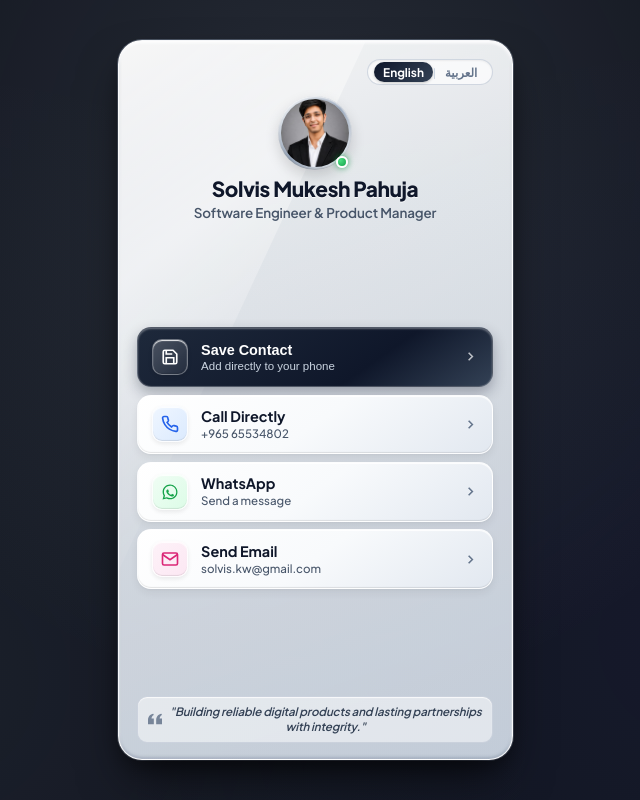
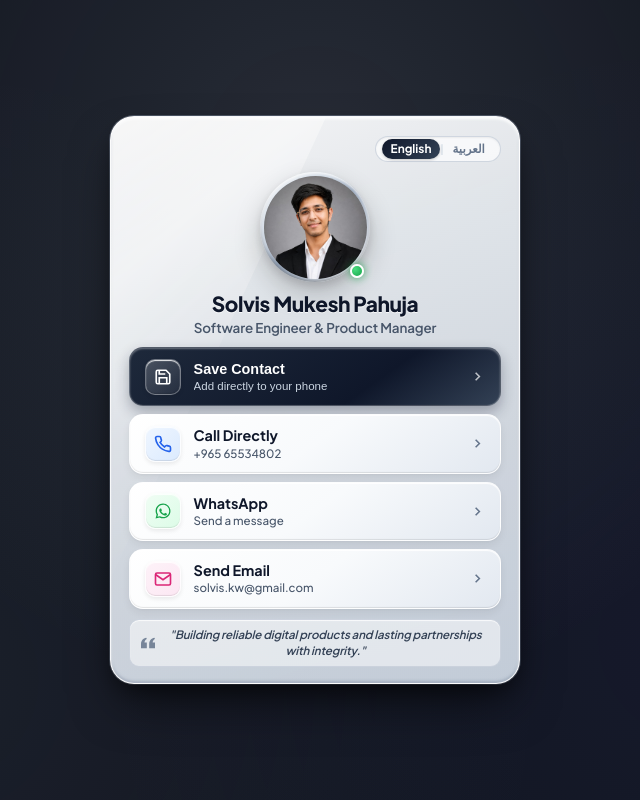
Before and after one commit to Solvis-KW/MY_DIGITAL_CARD, a plain HTML site: page index.html in a window 1280 px wide. Shown: the whole page, without its empty margins (325-965 px from the left). Drawn offline with Linux system fonts and the light colour scheme.

Commit message:
Enlarge profile avatar size and center headshot focus

```diff
--- a/style.css
+++ b/style.css
@@ -68,15 +68,14 @@ html[dir="rtl"] {
 body {
   background-color: var(--bg-studio);
   color: var(--text-dark);
-  height: 100%;
-  height: 100dvh;
-  max-height: 100dvh;
+  min-height: 100vh;
+  min-height: 100dvh;
   display: flex;
   align-items: center;
   justify-content: center;
   position: relative;
-  overflow: hidden;
-  padding: env(safe-area-inset-top, 0.5rem) env(safe-area-inset-right, 0.85rem) env(safe-area-inset-bottom, 0.5rem) env(safe-area-inset-left, 0.85rem);
+  overflow-y: auto;
+  padding: 1rem 0.85rem;
 }
 
 /* Ambient Studio Light Background */
@@ -94,13 +93,12 @@ body {
 /* Screen Stage (Fits single mobile screen) */
 .screen-stage {
   width: 100%;
-  max-width: 395px;
-  height: 100%;
-  max-height: 720px;
+  max-width: 410px;
   display: flex;
   flex-direction: column;
   justify-content: center;
   z-index: 10;
+  margin: auto 0;
 }
 
 /* ==========================================================================
@@ -245,25 +243,37 @@ html[dir="rtl"] .card-inner-header {
 
 .avatar-frame {
   position: relative;
-  margin-bottom: 0.45rem;
+  margin-bottom: 0.65rem;
 }
 
 .silver-bezel {
-  width: 74px;
-  height: 74px;
+  width: 110px;
+  height: 110px;
   border-radius: var(--radius-full);
-  padding: 3px;
-  background: linear-gradient(135deg, #ffffff 0%, #94a3b8 50%, #ffffff 100%);
+  padding: 3.5px;
+  background: linear-gradient(135deg, #ffffff 0%, #cbd5e1 35%, #94a3b8 50%, #ffffff 100%);
   box-shadow:
+    0 12px 28px rgba(0, 0, 0, 0.2),
+    0 4px 10px rgba(0, 0, 0, 0.12),
+    inset 0 1.5px 3px rgba(255, 255, 255, 0.95),
+    inset 0 -1.5px 3px rgba(0, 0, 0, 0.35);
+  transition: transform 0.25s ease, box-shadow 0.25s ease;
+}
+
+.silver-bezel:hover {
+  transform: scale(1.02);
+  box-shadow:
+    0 16px 32px rgba(0, 0, 0, 0.25),
     0 6px 14px rgba(0, 0, 0, 0.15),
-    inset 0 1px 2px rgba(255, 255, 255, 0.9),
-    inset 0 -1px 2px rgba(0, 0, 0, 0.25);
+    inset 0 1.5px 3px rgba(255, 255, 255, 0.95),
+    inset 0 -1.5px 3px rgba(0, 0, 0, 0.35);
 }
 
 .silver-bezel img {
   width: 100%;
   height: 100%;
   object-fit: cover;
+  object-position: center 15%;
   border-radius: var(--radius-full);
   display: block;
   background: #cbd5e1;
@@ -271,14 +281,14 @@ html[dir="rtl"] .card-inner-header {
 
 .active-dot {
   position: absolute;
-  bottom: 2px;
-  right: 4px;
-  width: 12px;
-  height: 12px;
+  bottom: 4px;
+  right: 6px;
+  width: 14px;
+  height: 14px;
   border-radius: 50%;
   background: radial-gradient(circle at 30% 30%, #4ade80 0%, #16a34a 100%);
-  border: 2px solid #ffffff;
-  box-shadow: 0 0 6px rgba(22, 163, 74, 0.8);
+  border: 2.5px solid #ffffff;
+  box-shadow: 0 0 8px rgba(22, 163, 74, 0.85);
 }
 
 html[dir="rtl"] .active-dot {
```
